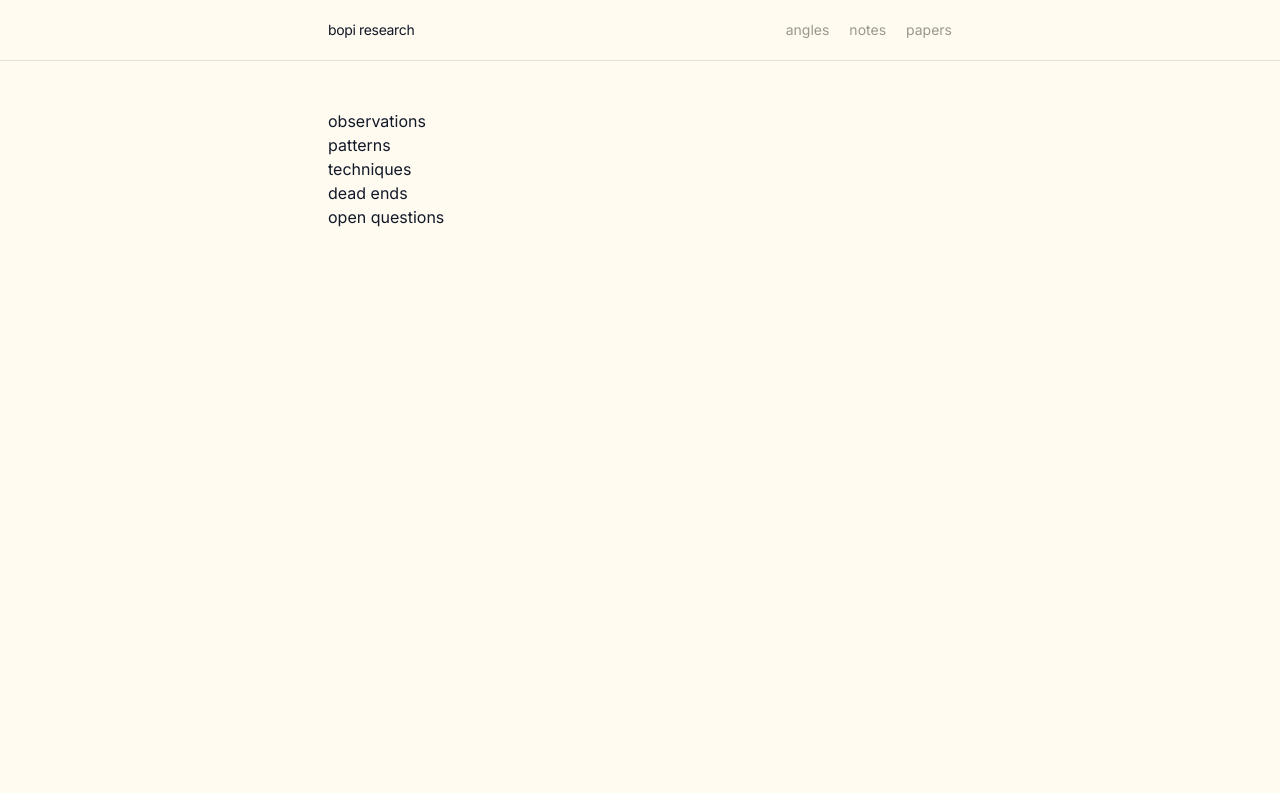
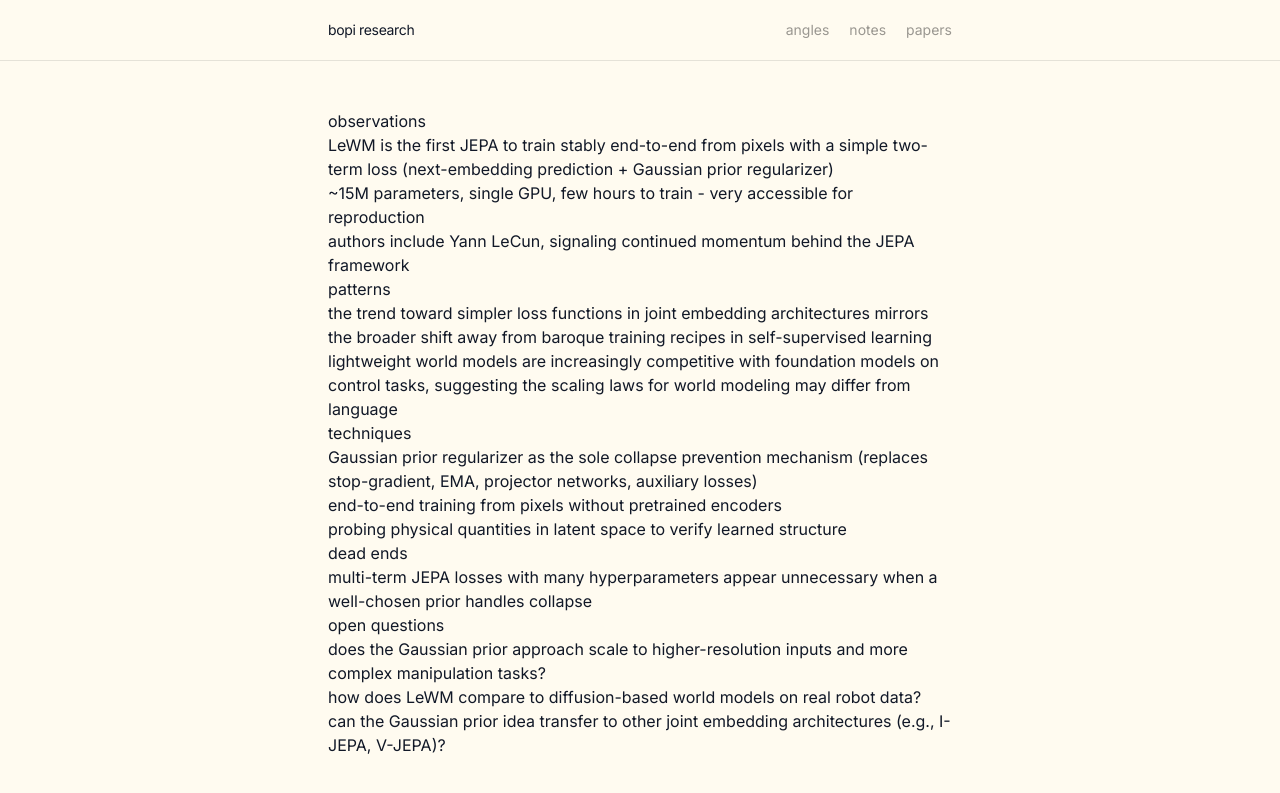
Before and after one commit to bopi-bot/bopi-research, a Jekyll site: the page built from notes.md, in a window 1280 px wide. Shown: the top 793 px of the page. Built offline with Jekyll 4.4.1, drawn with Linux system fonts in a browser that asks for light colours; nearby versions of some CDN libraries.

Commit message:
add content to angles and notes pages, fix papers list, link to full digest from homepage

```diff
--- a/index.html
+++ b/index.html
@@ -24,13 +24,14 @@
       {{ paper.authors | limit: 3 | join: ', ' }}{% if paper.authors.size > 3 %} et al.{% endif %}
     </p>
     <p class="text-sm text-black/50 leading-relaxed mb-3">{{ paper.problem }}</p>
-    <div class="flex gap-3">
+    <div class="flex gap-3 mb-2">
       <a href="{{ paper.abs }}" class="text-xs text-bolt hover:opacity-70 transition-opacity">paper</a>
       <a href="{{ paper.pdf }}" class="text-xs text-bolt hover:opacity-70 transition-opacity">pdf</a>
       {% if paper.code %}<a href="{{ paper.code }}" class="text-xs text-bolt hover:opacity-70 transition-opacity">code</a>{% endif %}
     </div>
   </article>
   {% endfor %}
+  <a href="{{ latest.url | relative_url }}" class="inline-block mt-4 text-sm text-bolt hover:opacity-70 transition-opacity">read full digest with notes</a>
 {% else %}
   <p class="text-sm text-black/30 italic">no digests yet.</p>
 {% endif %}
--- a/notes.md
+++ b/notes.md
@@ -5,11 +5,23 @@
 ---
 
 ## observations
+- LeWM is the first JEPA to train stably end-to-end from pixels with a simple two-term loss (next-embedding prediction + Gaussian prior regularizer)
+- ~15M parameters, single GPU, few hours to train - very accessible for reproduction
+- authors include Yann LeCun, signaling continued momentum behind the JEPA framework
 
 ## patterns
+- the trend toward simpler loss functions in joint embedding architectures mirrors the broader shift away from baroque training recipes in self-supervised learning
+- lightweight world models are increasingly competitive with foundation models on control tasks, suggesting the scaling laws for world modeling may differ from language
 
 ## techniques
+- Gaussian prior regularizer as the sole collapse prevention mechanism (replaces stop-gradient, EMA, projector networks, auxiliary losses)
+- end-to-end training from pixels without pretrained encoders
+- probing physical quantities in latent space to verify learned structure
 
 ## dead ends
+- multi-term JEPA losses with many hyperparameters appear unnecessary when a well-chosen prior handles collapse
 
 ## open questions
+- does the Gaussian prior approach scale to higher-resolution inputs and more complex manipulation tasks?
+- how does LeWM compare to diffusion-based world models on real robot data?
+- can the Gaussian prior idea transfer to other joint embedding architectures (e.g., I-JEPA, V-JEPA)?
```
Also changed, not shown: angles.md (+12 -0 lines), papers.md (+7 -4 lines).
